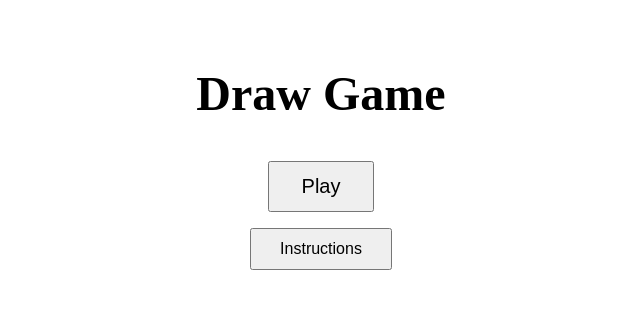
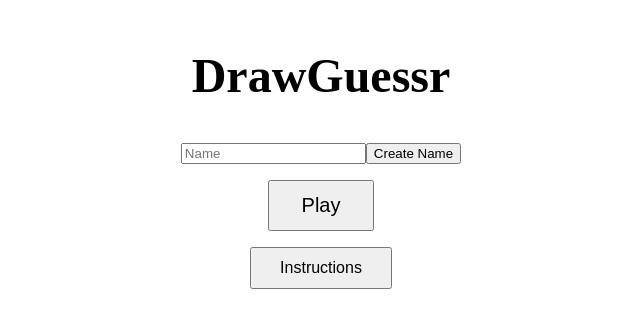
Before and after one commit to damian-718/drawing_game, a React (Vite) app: page / in a window 1280 px wide. Shown: the part 256-584 px from the top of the page, without its empty margins (319-959 px from the left). Built offline with nearby package versions, Linux system fonts and the light colour scheme.

Commit message:
bug fixing

```diff
--- a/server.ts
+++ b/server.ts
@@ -109,6 +109,7 @@ io.on("connection", (socket) => {
         delete rooms[roomName];           // remove from rooms map
         delete roomDrawings[roomName];    // also clear persisted drawings
         delete chat[roomName]; // clear chat history
+        //activeRooms.delete(roomName);     // remove from active rooms
         console.log(`Room ${roomName} deleted (empty)`);
       }
     });
--- a/src/components/ChatPanel.tsx
+++ b/src/components/ChatPanel.tsx
@@ -33,7 +33,7 @@ export default function ChatPanel({ socket, roomName }: ChatPanelProps) {
   // Auto-scroll to bottom on new messages
   useEffect(() => {
     bottomRef.current?.scrollIntoView({ behavior: "smooth" });
-  }, [messages]);
+  }, [messages]); //ensures auto sscroll only when messages change, dependency array
 
   const sendMessage = () => {
     if (!input.trim()) return;
@@ -47,7 +47,7 @@ export default function ChatPanel({ socket, roomName }: ChatPanelProps) {
 
     setInput("");
   };
-
+  // === checks value AND type, == checks just value
   return (
     <div className={styles.ChatPanel}>
       <h3 className={styles.header}>Chat</h3>
--- a/src/pages/Canvas.tsx
+++ b/src/pages/Canvas.tsx
@@ -60,6 +60,22 @@ export default function Canvas() {
     };
   }, [roomName]); // this is how it knows to run the effect not only on mount but also when roomname changes. So roomname comes from the params which is dynamic url. so user joins a different room, the param is different etc..
       // lets say you have user1 in canvas/test1. they use a sidebar and go canvas/test2 without reloading canvas. Thats why we need this. it will create new socket connection and disconnect previous.
+
+  // Additional useEffect to Resize canvas to fit container
+  useEffect(() => {
+    const canvas = canvasRef.current;
+    if (!canvas) return;
+
+    const resizeCanvas = () => {
+      canvas.width = canvas.parentElement?.clientWidth ?? 800;
+      canvas.height = canvas.parentElement?.clientHeight ?? 600;
+    };
+
+    window.addEventListener("resize", resizeCanvas);
+    resizeCanvas(); // initial sizing
+
+    return () => window.removeEventListener("resize", resizeCanvas);
+  }, []); // [] means only run once on mount
 
   // Helper to get mouse position relative to canvas
   const getMousePos = (e: React.MouseEvent<HTMLCanvasElement, MouseEvent>) => {
@@ -142,13 +158,11 @@ export default function Canvas() {
   // component rerenders on state changes
   // flexbox allows us to change layout of components, display : flex means side by side
   return (
-    <div style={{ display: "flex", height: "600px", gap: "20px", padding: "20px" }}>
+    <div style={{ display: "flex", height: "80vh", gap: "1rem", padding: "1rem" }}>
       <h1>Room: {roomName}</h1>
       <div style={{ flex: 3 }}>
         <canvas // this is the canvas component, inside is the mouse events so they only work inside this container
           ref={canvasRef} // react automatically sets the canvasref when it loads, default null but once mounted its not null automatically
-          width={800}
-          height={600}
           style={{ border: "1px solid black", cursor: "crosshair" }}
           onMouseDown={(e) => {
             setIsDrawing(true);
--- a/src/pages/Home.tsx
+++ b/src/pages/Home.tsx
@@ -1,3 +1,4 @@
+import { useState } from "react";
 import { useNavigate } from "react-router-dom";
 
 // export default function is what allows this to be a component that can be rendered anywhere via < Home/>
@@ -5,10 +6,31 @@ export default function Home() {
     // navigate is used within a function like onclick where it dynamically changes the url
   const navigate = useNavigate();
 
+  const [name, setName] = useState("");
+
+  const handleCreateName = () => {
+    if (!name.trim()) {
+      alert("Please enter a name before creating a room.");
+      return;
+    }
+  };
+
   return (
     <div style={styles.container}>
-      <h1 style={styles.title}>Draw Game</h1>
-
+      <h1 style={styles.title}>DrawGuessr</h1>
+      <div style={styles.inputContainer}>
+        <input
+          type="text"
+          placeholder="Name"
+          value={name}
+          onChange={(e) => setName(e.target.value)}
+          onKeyDown={(e) => e.key === "Enter" && handleCreateName()}
+          style={styles.input}
+        />
+        <button onClick={handleCreateName} style={styles.createButton}>
+          Create Name
+        </button>
+      </div>
       <button
         style={styles.button}
         onClick={() => navigate("/play")}
--- a/src/pages/Play.tsx
+++ b/src/pages/Play.tsx
@@ -59,6 +59,7 @@ export default function Play() {
           placeholder="Room Name"
           value={roomName}
           onChange={(e) => setRoomName(e.target.value)}
+          onKeyDown={(e) => e.key === "Enter" && handleCreateRoom()}
           style={styles.input}
         />
         <button onClick={handleCreateRoom} style={styles.createButton}>
```
